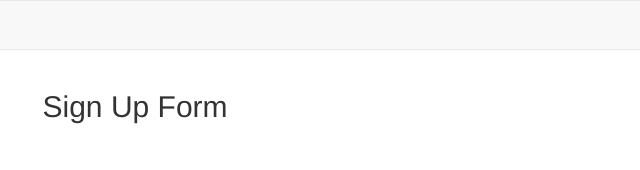
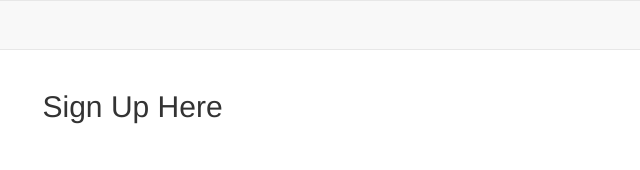
Before and after one commit to MannyLouHub/subtrack, a website: page public/signup.html in a window 1280 px wide. Shown: the top 170 px of the page, 320-960 px from the left. Drawn offline with nearby package versions, Linux system fonts and the light colour scheme.

Commit message:
update in sign up html

```diff
--- a/public/signup.html
+++ b/public/signup.html
@@ -19,7 +19,7 @@
   <div class="container">
     <div class="row">
       <div class="col-md-6 col-md-offset-3">
-        <h2>Sign Up Form</h2>
+        <h2>Sign Up Here</h2>
         <form class="signup">
           <div class="form-group">
             <label for="exampleInputEmail1">Email address</label>
```
